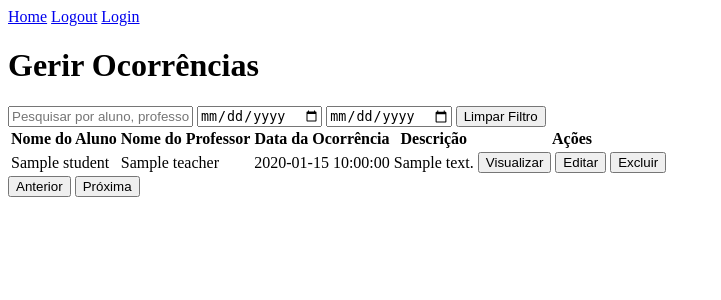
After one commit to Homailson/SchoolWarden, a Flask app: template app/templates/manager/manager_occurrence.html in a window 1280 px wide. The commit adds this page. Shown: the top 300 px of the page, without its empty margins (0-721 px from the left). Run offline with Flask 3, Linux system fonts and the light colour scheme; the template is opened without the code that fills it: most values are stand-ins (such as "Sample title", 1, 10 or a date in 2020); a database or web service that is not in the repository returns one stand-in record (values such as "Sample title"); data that the repository does not hold is empty; some libraries are stand-ins or nearby versions.

Commit message:
func gerir ocorrencia quase pronta

```diff
--- a/app/routes/manager.py
+++ b/app/routes/manager.py
@@ -5,6 +5,8 @@ from app.forms import SubjectForm
 from app.forms import StudentForm
 from app.forms import TeacherForm
 from flask_pymongo import PyMongo
+from bson import ObjectId
+from datetime import datetime
 from app.utils.common import occurrence_submission, search_students
 import bcrypt
 
@@ -68,9 +70,6 @@ def register_student():
     classes = [(str(cls['_id']), cls['classe'])
                for cls in mongo.db.classes.find()]
     form.update_classes(classes)
-    # classes = [classe['classe']
-    #            for classe in mongo.db.classes.find()]
-    # form.update_classes(classes)
 
     if form.validate_on_submit():
         username = form.username.data
@@ -146,3 +145,105 @@ def register_occurrence():
 @manager_required
 def search_students_route():
     return search_students()
+
+
+def get_users_by_id(ids):
+    users = []
+    mongo = PyMongo(current_app)
+    for user_id in ids:
+        user = mongo.db.users.find_one({"_id": ObjectId(user_id)})
+        users.append(user)
+    return users
+
+
+@manager_bp.route('/manager_occurrence')
+def manager_occurrence():
+    mongo = PyMongo(current_app)
+    occurrences = list(mongo.db.occurrences.find().sort("date", -1).limit(100))
+    teachers_ids = [occurrence['teacher_id'] for occurrence in occurrences]
+    students_ids = [occurrence['student_id'] for occurrence in occurrences]
+    teachers = get_users_by_id(teachers_ids)
+    students = get_users_by_id(students_ids)
+
+    occurrences_data = []
+    for i, occurrence in enumerate(occurrences):
+        occurrence_data = {
+            'id': str(occurrence['_id']),
+            'teacher': teachers[i]['username'],
+            'student': students[i]['username'],
+            'description': occurrence['description'],
+            'date': occurrence['date'].strftime('%d/%m/%Y')
+        }
+        occurrences_data.append(occurrence_data)
+
+    return render_template('manager/manager_occurrence.html', occurrences_data=occurrences_data)
+
+
+@manager_bp.route('/manager_occurrence/search')
+def search_occurrences():
+    query = request.args.get('query', '').strip()
+    start_date = request.args.get('start_date', '').strip()
+    end_date = request.args.get('end_date', '').strip()
+    page = int(request.args.get('page', 1))
+    per_page = 20
+    skip = (page - 1) * per_page
+
+    search_filter = {}
+    if query:
+        mongo = PyMongo(current_app)
+
+        # Busca pelos IDs dos usuários com base no username
+        users = list(mongo.db.users.find(
+            {'username': {'$regex': query, '$options': 'i'}}))
+        users_ids = [str(usr['_id']) for usr in users]
+
+        search_filter = {
+            '$or': [
+                {'description': {'$regex': query, '$options': 'i'}},
+                {'teacher_id': {'$in': users_ids}},
+                {'student_id': {'$in': users_ids}}
+            ]
+        }
+
+    # Adicionando filtro por período (data)
+    if start_date and end_date:
+        search_filter['date'] = {
+            '$gte': datetime.strptime(start_date, '%Y-%m-%d'),
+            '$lte': datetime.strptime(end_date, '%Y-%m-%d')
+        }
+
+    mongo = PyMongo(current_app)
+    total_occurrences = mongo.db.occurrences.count_documents(search_filter)
+    occurrences = list(mongo.db.occurrences.find(
+        search_filter).sort("date", -1).skip(skip).limit(per_page))
+
+    teachers_ids = [occurrence['teacher_id'] for occurrence in occurrences]
+    students_ids = [occurrence['student_id'] for occurrence in occurrences]
+    teachers = get_users_by_id(teachers_ids)
+    students = get_users_by_id(students_ids)
+
+    occurrences_data = []
+    for i, occurrence in enumerate(occurrences):
+        occurrence_data = {
+            'id': str(occurrence['_id']),
+            'teacher': teachers[i]['username'],
+            'student': students[i]['username'],
+            'description': occurrence['description'],
+            'date': occurrence['date'].strftime('%d/%m/%Y')
+        }
+        occurrences_data.append(occurrence_data)
+
+    total_pages = (total_occurrences + per_page - 1) // per_page
+
+    return jsonify({
+        'occurrences': occurrences_data,
+        'current_page': page,
+        'total_pages': total_pages
+    })
+
+
+@manager_bp.route('/manager_occurrence/delete/<id>', methods=['POST'])
+def delete_occurrence(id):
+    mongo = PyMongo(current_app)
+    result = mongo.db.occurrences.delete_one({'_id': ObjectId(id)})
+    return jsonify({'success': result.deleted_count == 1})
--- a/app/templates/manager/index.html
+++ b/app/templates/manager/index.html
@@ -10,6 +10,7 @@
     <li><a href="{{ url_for('manager.register_student') }}">Cadastrar estudante</a></li>
     <li><a href="{{ url_for('manager.register_teacher') }}">Cadastrar professor</a></li>
     <li><a href="{{ url_for('manager.register_occurrence') }}">Registrar Ocorrência</a></li>
+    <li><a href="{{ url_for('manager.manager_occurrence') }}">Gerir Ocorrências</a></li>
 </ul>
 <!-- Conteúdo específico para a página de gestão -->
 {% endblock %}
--- /dev/null
+++ b/app/templates/manager/manager_occurrence.html
@@ -0,0 +1,122 @@
+{% extends "layout.html" %}
+
+{% block title %}Gerir Ocorrências{% endblock %}
+
+{% block content %}
+
+<div class="container">
+    <h1>Gerir Ocorrências</h1>
+    <input type="text" id="searchInput" placeholder="Pesquisar por aluno, professor, turma ou data"
+        onkeyup="fetchOccurrences()">
+    <input type="date" id="start_date" onchange="fetchOccurrences()">
+    <input type="date" id="end_date" onchange="fetchOccurrences()">
+    <button onclick="clearFilters()">Limpar Filtro</button>
+
+    <table id="ocorrenciasTable">
+        <thead>
+            <tr>
+                <th>Nome do Aluno</th>
+                <th>Nome do Professor</th>
+                <th>Data da Ocorrência</th>
+                <th>Descrição</th>
+                <th>Ações</th>
+            </tr>
+        </thead>
+        <tbody>
+            {% for occurrence in occurrences_data %}
+            <tr>
+                <td>{{ occurrence.student }}</td>
+                <td>{{ occurrence.teacher }}</td>
+                <td>{{ occurrence.date }}</td>
+                <td>{{ occurrence.description }}</td>
+                <td>
+                    <button onclick="viewDescription('{{ occurrence.description }}')">Visualizar</button>
+                    <button>Editar</button>
+                    <button onclick="deleteOccurrence('{{ occurrence.id }}')">Excluir</button>
+                </td>
+            </tr>
+            {% endfor %}
+        </tbody>
+    </table>
+
+    <div id="pagination">
+        <button onclick="prevPage()">Anterior</button>
+        <span id="pageInfo"></span>
+        <button onclick="nextPage()">Próxima</button>
+    </div>
+</div>
+
+<script>
+    let currentPage = 1;
+    const perPage = 20;
+
+    document.addEventListener('DOMContentLoaded', (event) => {
+        fetchOccurrences();
+    });
+
+    function fetchOccurrences() {
+        const searchInput = document.getElementById('searchInput');
+        const query = searchInput ? searchInput.value : '';
+        const startDate = document.getElementById('start_date').value;
+        const endDate = document.getElementById('end_date').value;
+
+        fetch(`/manager/manager_occurrence/search?query=${query}&start_date=${startDate}&end_date=${endDate}&page=${currentPage}`)
+            .then(response => response.json())
+            .then(data => {
+                const tableBody = document.getElementById('ocorrenciasTable').querySelector('tbody');
+                tableBody.innerHTML = '';
+
+                data.occurrences.forEach(occurrence => {
+                    const row = document.createElement('tr');
+                    row.innerHTML = `
+                        <td>${occurrence.student}</td>
+                        <td>${occurrence.teacher}</td>
+                        <td>${occurrence.date}</td>
+                        <td>${occurrence.description}</td>
+                        <td>
+                            <button onclick="viewDescription('${occurrence.description}')">Visualizar</button>
+                            <button>Editar</button>
+                            <button onclick="deleteOccurrence('${occurrence.id}')">Excluir</button>
+                        </td>
+                    `;
+                    tableBody.appendChild(row);
+                });
+
+                document.getElementById('pageInfo').innerText = `Página ${data.current_page} de ${data.total_pages}`;
+            });
+    }
+
+    function deleteOccurrence(id) {
+        fetch(`/manager/manager_occurrence/delete/${id}`, { method: 'POST' })
+            .then(response => response.json())
+            .then(data => {
+                if (data.success) {
+                    fetchOccurrences();
+                }
+            });
+    }
+
+    function prevPage() {
+        if (currentPage > 1) {
+            currentPage--;
+            fetchOccurrences();
+        }
+    }
+
+    function nextPage() {
+        currentPage++;
+        fetchOccurrences();
+    }
+
+    function viewDescription(description) {
+        alert(description);
+    }
+
+    function clearFilters() {
+        document.getElementById('searchInput').value = '';
+        document.getElementById('start_date').value = '';
+        document.getElementById('end_date').value = '';
+        fetchOccurrences();
+    }
+</script>
+{% endblock %}
```
